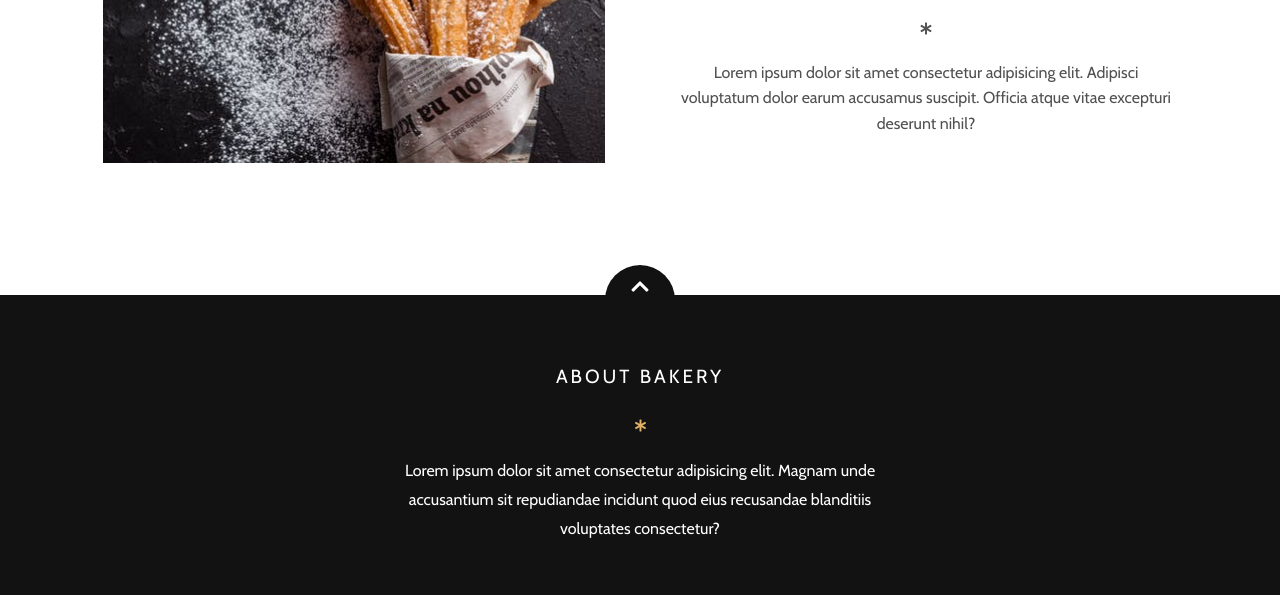
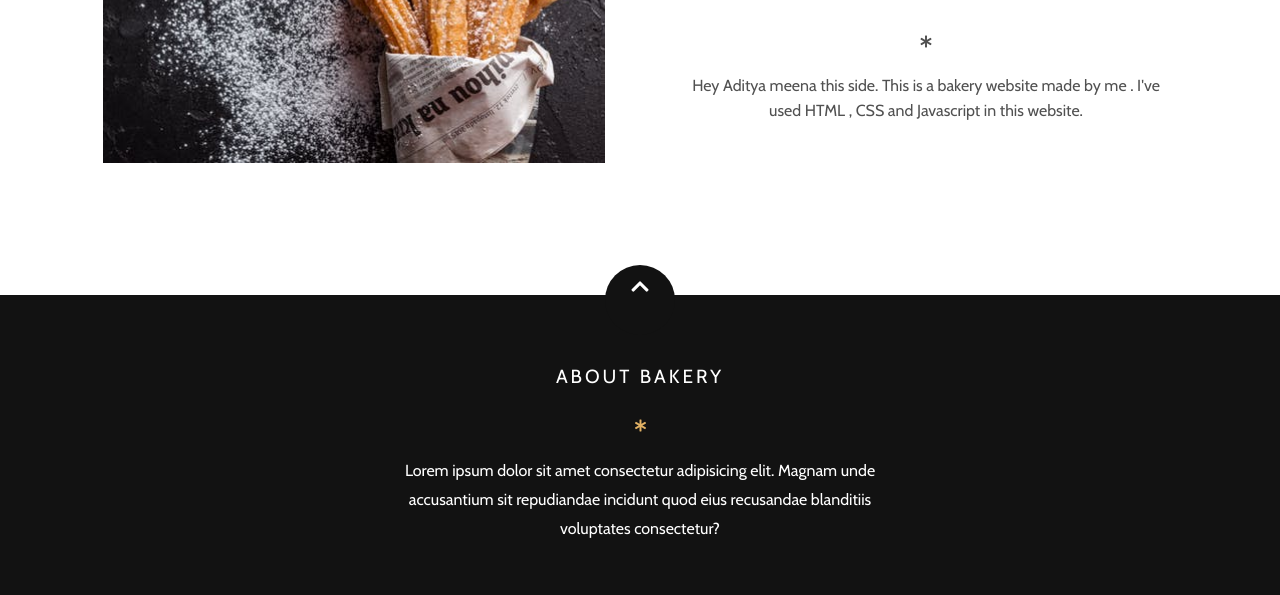
Before and after one commit to ad1tya7/Bakery, a plain HTML site: page about.html in a window 1280 px wide. Shown: the part 979-1574 px from the top of the page. Drawn offline with nearby package versions, Linux system fonts and the light colour scheme; a script that the page names is missing; a web font is replaced by a local one.

Commit message:
Update about.html

```diff
--- a/about.html
+++ b/about.html
@@ -84,8 +84,7 @@
                         <h3 class="headline headline-dark">So Good</h3>
                         <div class="asterisk"><i class="fas fa-asterisk"></i></div>
                     </div>
-                    <p>Lorem ipsum dolor sit amet consectetur adipisicing elit. Adipisci voluptatum dolor earum
-                        accusamus suscipit. Officia atque vitae excepturi deserunt nihil?</p>
+                    <p>Hey Aditya meena this side. This is a bakery website made by me . I've used HTML , CSS and Javascript  in this website.</p>
                 </div>
             </div>
         </div>
```
